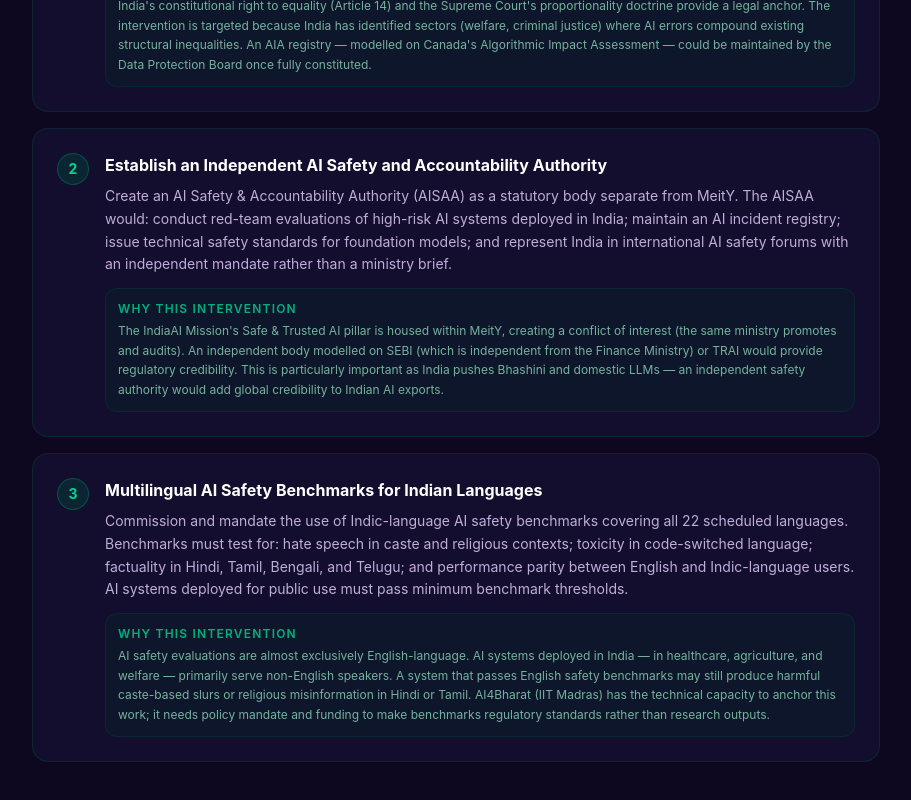
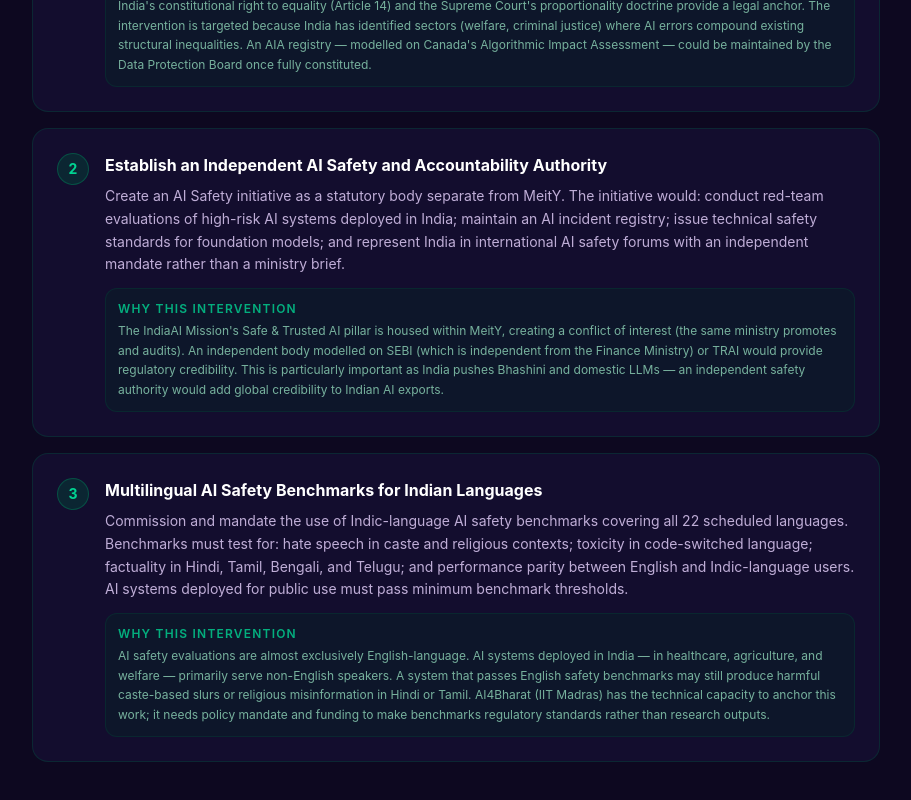
Before and after one commit to nbal21388/india-ai-governance-landscape, a React (Vite) app: page /country/india/gaps in a window 1280 px wide. Shown: the part 1863-2663 px from the top of the page, without its empty margins (184-1095 px from the left). Built offline with nearby package versions, Linux system fonts and the light colour scheme.

Commit message:
Change intervention #2 in governance gaps

```diff
--- a/src/data/india.js
+++ b/src/data/india.js
@@ -410,7 +410,7 @@ export const indiaData = {
       id: 'int2',
       title: 'Establish an Independent AI Safety and Accountability Authority',
       description:
-        'Create an AI Safety & Accountability Authority (AISAA) as a statutory body separate from MeitY. The AISAA would: conduct red-team evaluations of high-risk AI systems deployed in India; maintain an AI incident registry; issue technical safety standards for foundation models; and represent India in international AI safety forums with an independent mandate rather than a ministry brief.',
+        'Create an AI Safety initiative as a statutory body separate from MeitY. The initiative would: conduct red-team evaluations of high-risk AI systems deployed in India; maintain an AI incident registry; issue technical safety standards for foundation models; and represent India in international AI safety forums with an independent mandate rather than a ministry brief.',
       rationale:
         'The IndiaAI Mission\'s Safe & Trusted AI pillar is housed within MeitY, creating a conflict of interest (the same ministry promotes and audits). An independent body modelled on SEBI (which is independent from the Finance Ministry) or TRAI would provide regulatory credibility. This is particularly important as India pushes Bhashini and domestic LLMs — an independent safety authority would add global credibility to Indian AI exports.',
     },
```
